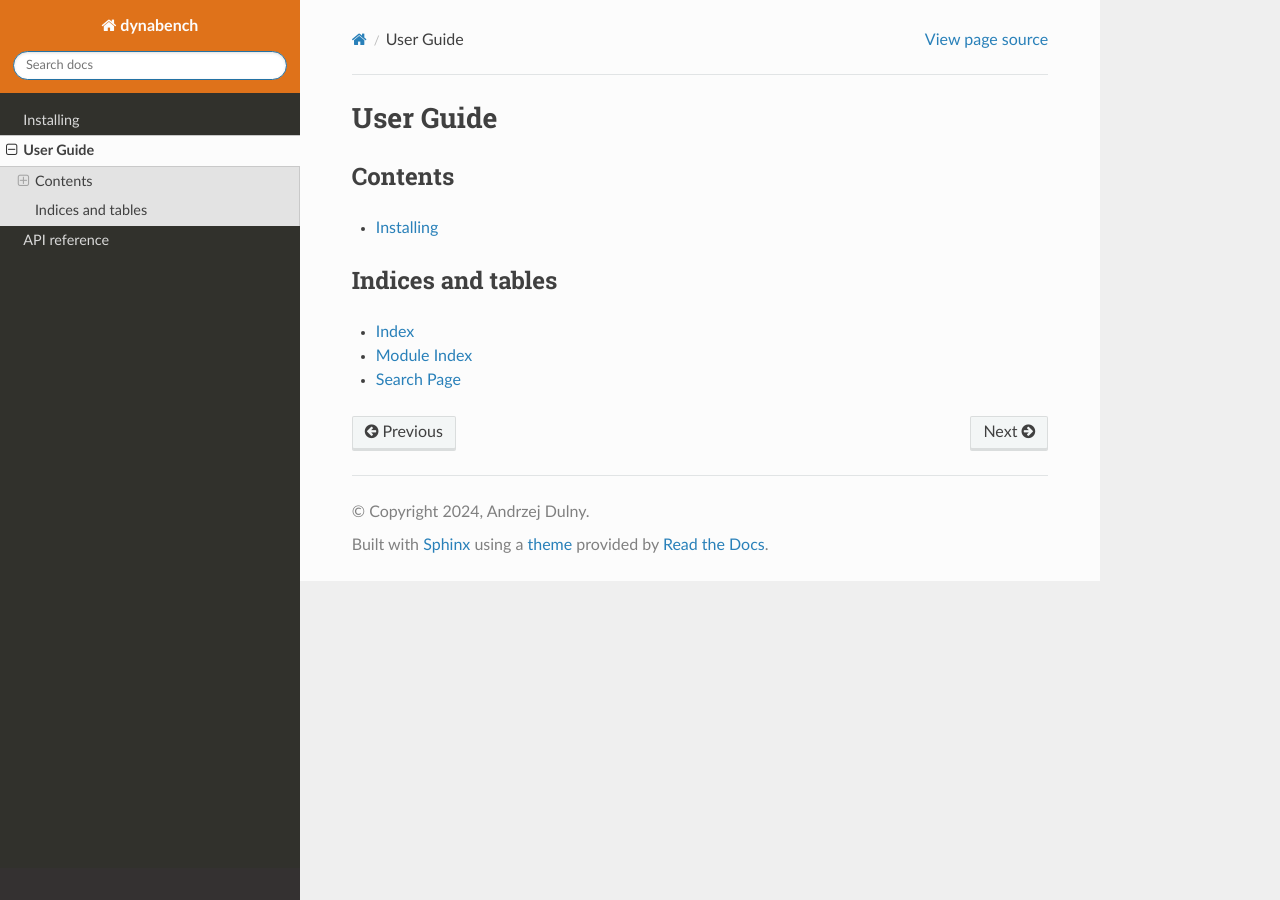
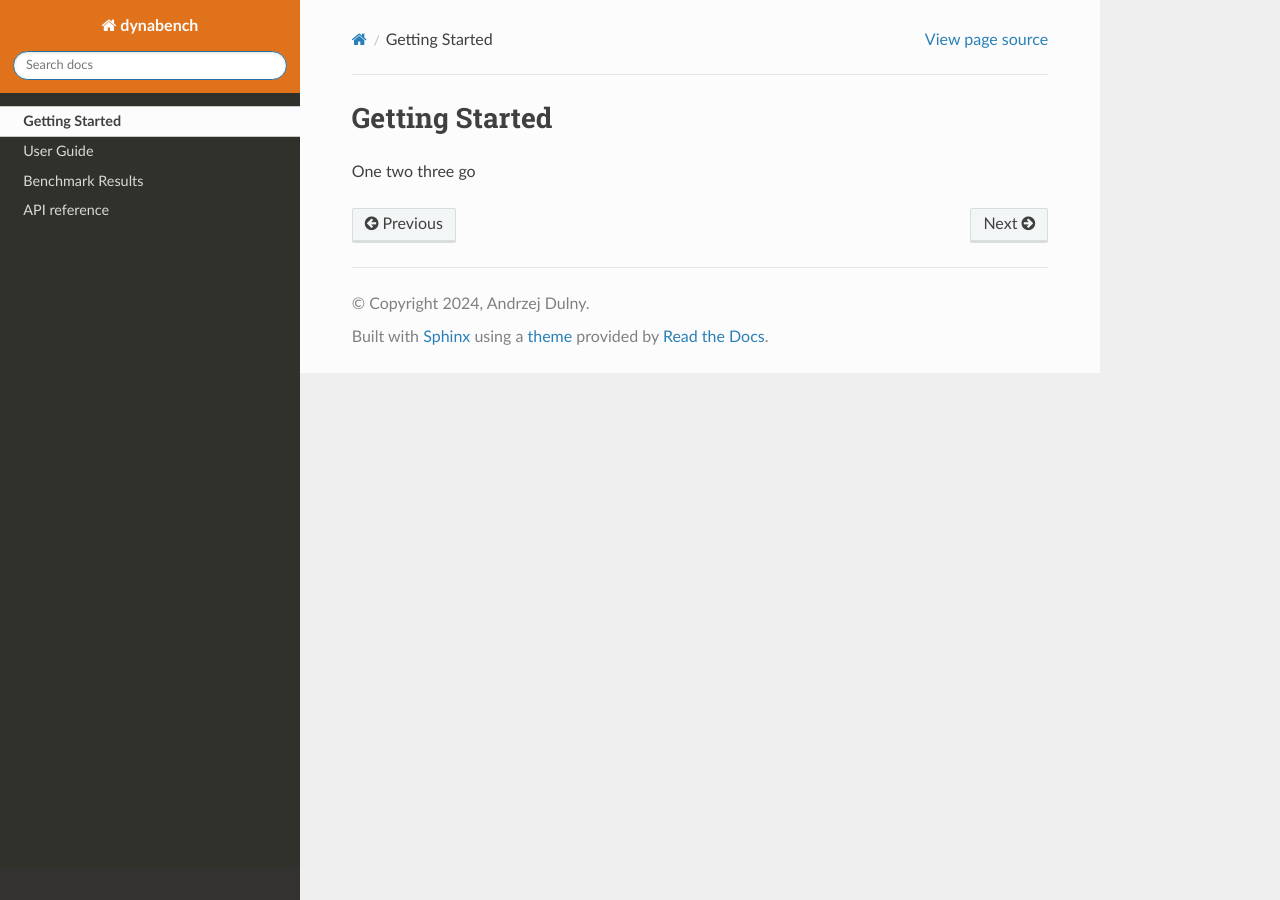
Before and after one commit to badulion/dynabench, a Sphinx documentation site: the page built from docs/source/start.rst, in a window 1280 px wide. Built offline with Sphinx 7.4.7 and the Read the Docs theme 2.0.0, drawn with Linux system fonts in a browser that asks for light colours.

Commit message:
Restructured docs

```diff
--- a/docs/source/api.rst
+++ b/docs/source/api.rst
@@ -9,3 +9,4 @@ API reference
 
    dynabench.dataset
    dynabench.equation
+   dynabench.model
--- a/docs/source/installing.rst
+++ /dev/null
@@ -1,3 +0,0 @@
-*******************
-Installing
-*******************
--- /dev/null
+++ b/docs/source/results.rst
@@ -0,0 +1,3 @@
+=================
+Benchmark Results
+=================
--- a/docs/source/start.rst
+++ b/docs/source/start.rst
@@ -1,25 +1,5 @@
-.. dynabench documentation master file, created by
-   sphinx-quickstart on Tue Apr 16 12:40:07 2024.
-   You can adapt this file completely to your liking, but it should at least
-   contain the root `toctree` directive.
+===================
+Getting Started
+===================
 
-****************************************************
-User Guide
-****************************************************
-
-
-Contents
-==================
-
-.. toctree::
-   :maxdepth: 1
-
-   Installing <installing>
-
-
-Indices and tables
-==================
-
-* :ref:`genindex`
-* :ref:`modindex`
-* :ref:`search`
+One two three go
```
Also changed, not shown: docs/source/guide.rst (added, +8 -0 lines), docs/source/index.rst (+5 -4 lines), docs/source/reference/dynabench.dataset.rst (deleted, +0 -27 lines), docs/source/reference/dynabench.equation.rst (deleted, +0 -22 lines), docs/source/restults.rst (deleted), 3 other files.
